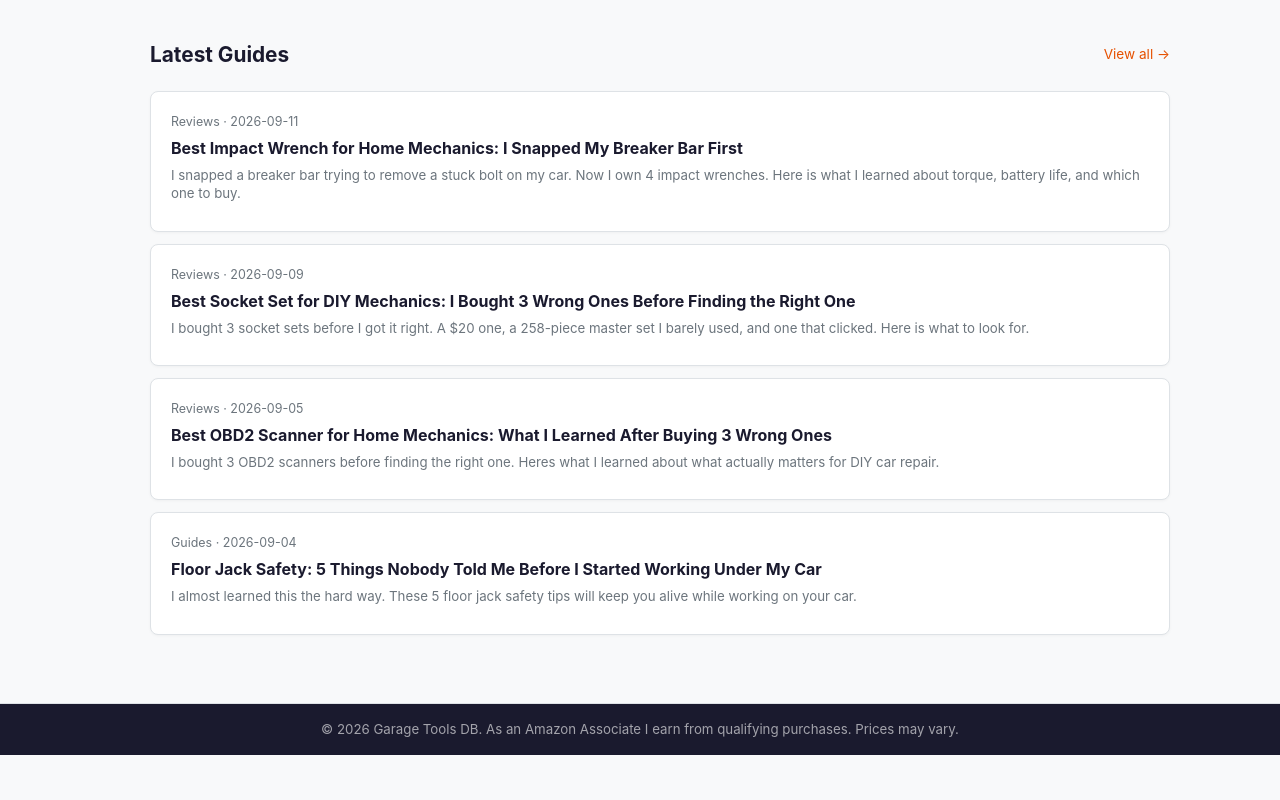
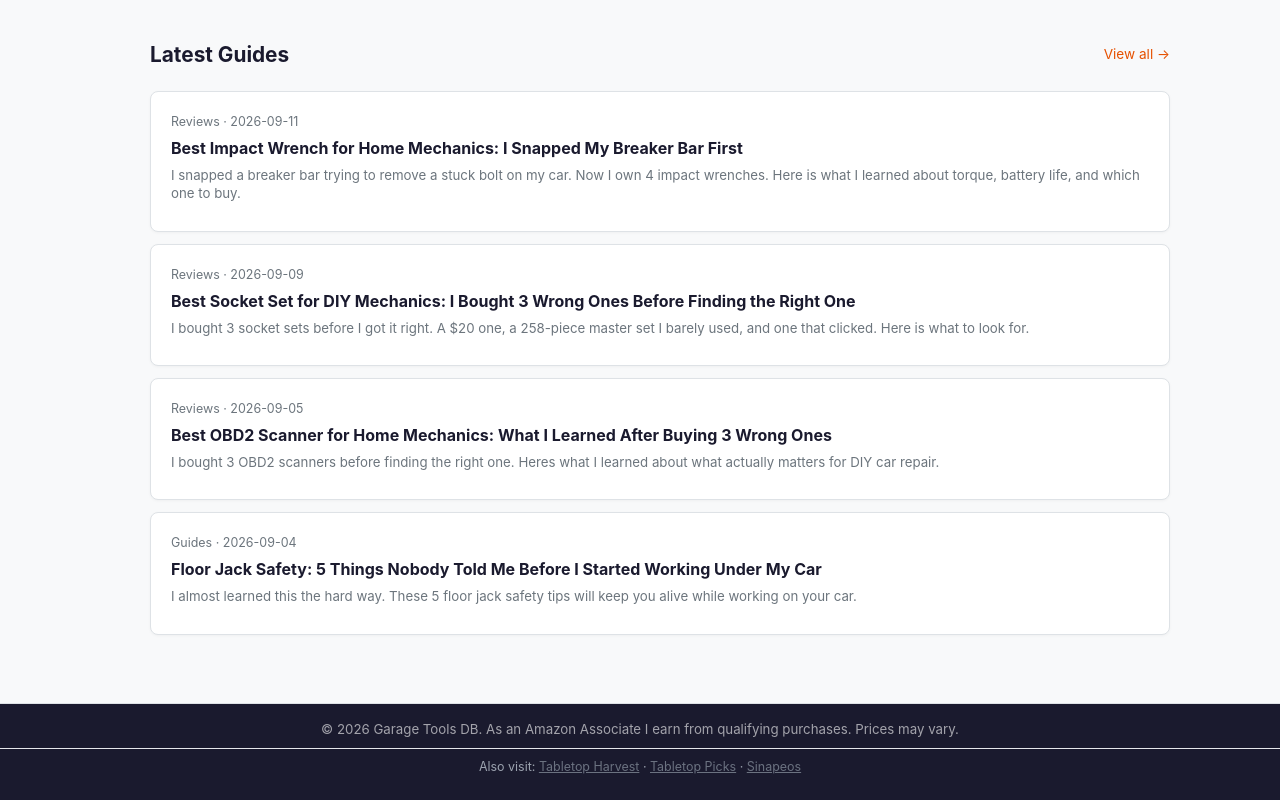
Before and after one commit to ronaldleonardo/garagetoolsdb, an Astro site: page / in a window 1280 px wide. Shown: the part 806-1606 px from the top of the page. Before the commit the page ends 1561 px from the top, so only its background shows below. Built offline with nearby package versions, Linux system fonts and the light colour scheme; Astro itself is replaced by a stand-in of ours.

Commit message:
Auto-backup 2026-09-15 05:00:03

```diff
--- a/src/pages/index.astro
+++ b/src/pages/index.astro
@@ -111,6 +111,9 @@ const catSlugs = Object.keys(tools);
     <div class="container">
       <p>© 2026 Garage Tools DB. As an Amazon Associate I earn from qualifying purchases. Prices may vary.</p>
     </div>
+    <div style="text-align:center;font-size:0.78rem;color:#9ca3af;padding:0.5rem 1.25rem;border-top:1px solid #e5e7eb;margin-top:0.5rem;">
+      Also visit: <a href="https://tabletopharvest.com" target="_blank" rel="nofollow" style="color:#6b7280;text-decoration:underline;">Tabletop Harvest</a> · <a href="https://tabletoppicks.com" target="_blank" rel="nofollow" style="color:#6b7280;text-decoration:underline;">Tabletop Picks</a> · <a href="https://sinapeos.com" target="_blank" rel="nofollow" style="color:#6b7280;text-decoration:underline;">Sinapeos</a>
+    </div>
   </footer>
 </body>
 </html>
```
Also changed, not shown: 2 other files.
